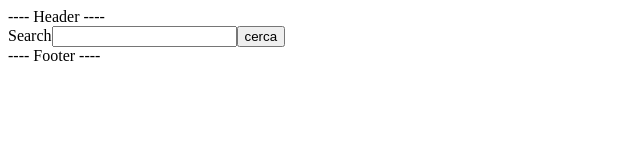
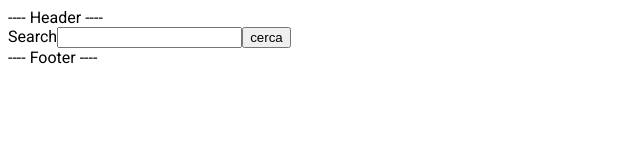
Before and after one commit to MatteoSanson/vite-boolflix, a Vue app: page / in a window 1280 px wide. Shown: the top 160 px of the page, without its empty margins (0-640 px from the left). Built offline with nearby package versions, Linux system fonts and the light colour scheme.

Commit message:
feat: add font roboto

```diff
--- a/package.json
+++ b/package.json
@@ -9,6 +9,7 @@
     "preview": "vite preview"
   },
   "dependencies": {
+    "@fontsource/roboto": "^5.0.8",
     "@fortawesome/fontawesome-svg-core": "^6.5.1",
     "@fortawesome/free-brands-svg-icons": "^6.5.1",
     "@fortawesome/free-regular-svg-icons": "^6.5.1",
--- /dev/null
+++ b/src/assets/scss/partials/fonts.scss
@@ -0,0 +1,5 @@
+// ---- FONTS ----
+
+body {
+    font-family: "Roboto";
+}
--- a/src/assets/scss/style.scss
+++ b/src/assets/scss/style.scss
@@ -1 +1,2 @@
 @use './partials/variables.scss' as *;
+@use './partials/fonts.scss' as *;
--- a/src/main.js
+++ b/src/main.js
@@ -1,6 +1,9 @@
 import { createApp } from 'vue';
 /* file stile */
 import './assets/scss/style.scss';
+
+// import roboto font
+import "@fontsource/roboto";
 
 import App from './App.vue';
 /* import the fontawesome core */
```
Also changed, not shown: 1 other file (tests, documents, lock files or other folders).
